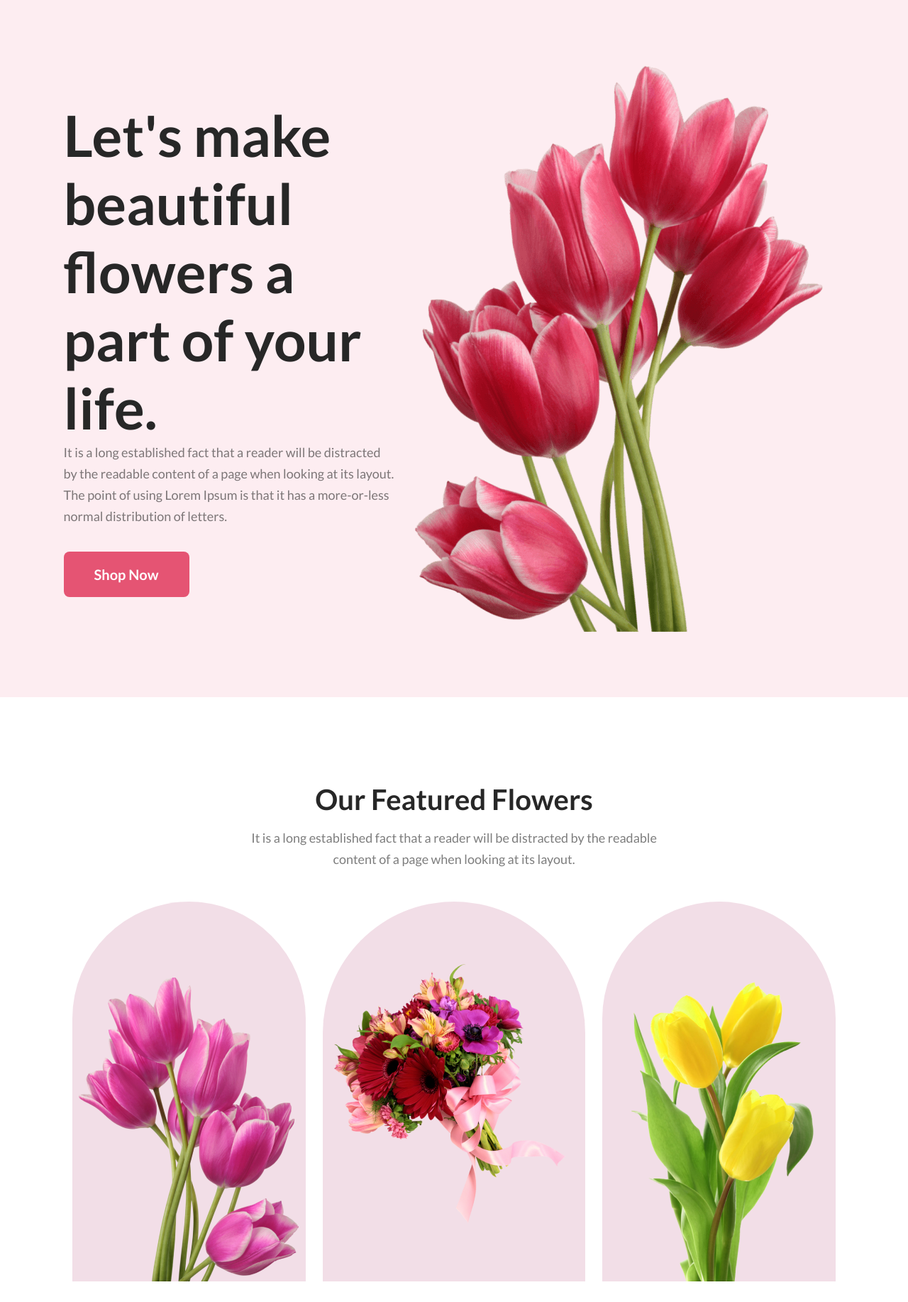
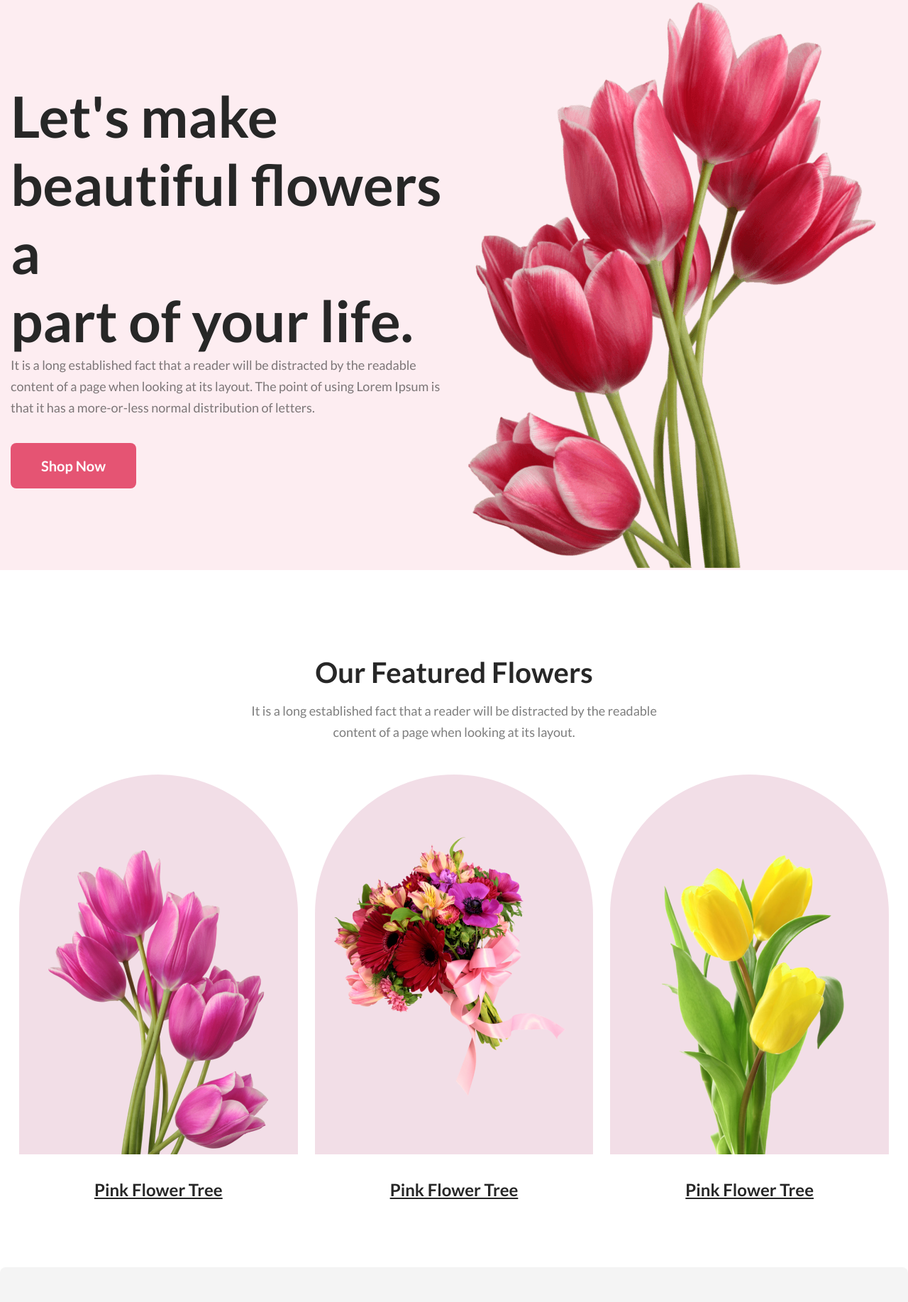
Before and after one commit to Amimu10/flower-shop-website, a plain HTML site: page index.html in a window 1280 px wide. Shown: the top 1834 px of the page at 71% size. Drawn offline with Linux system fonts and the light colour scheme.

Commit message:
add new feature

```diff
--- a/style.css
+++ b/style.css
@@ -94,26 +94,17 @@ p {
 
 /* header starts */
 .banner-container {
-    display: inline-flex;
+    display: flex;
     align-items: center;
-    /* justify-content: space-around; */
     background: rgba(229, 84, 115, 0.10);
-    padding: 7%;
-
+    padding: 0 15px;
+    max-width: 1430px;
+    margin: 0 auto;
 }
 
 .banner-container .btn {
     margin-top: 35px;
 }
-
-.banner-left {
-    /* width: 50%; */
-}
-
-.banner-right {
-    /* width: 50%; */
-}
-
 .banner-img {
     width: 635px;
     height: 800px;
@@ -123,7 +114,9 @@ p {
 
 /* feature starts */
 .feature-container {
-    margin-top: 120px;
+    max-width: 1430px;
+    margin: 120px auto 0;
+    padding: 0 15px;
 }
 
 .feature-head {
@@ -139,7 +132,6 @@ p {
 .flower-tree {
     display: flex;
     justify-content: space-between;
-    padding: 0 7%;
 }
 
 
@@ -175,10 +167,11 @@ p {
     align-items: center;
     border-radius: 8px;
     background: rgba(39, 39, 39, 0.05);
-    width: 1290px;
     height: 320px;
     flex-shrink: 0;
     margin: 0 auto;
+    padding: 0 15px;
+    max-width: 1430px;
 }
 
 
@@ -304,11 +297,6 @@ img.insta-img:last-child {
     margin-top: 120px;
 
 }
-
-.footer-text {
-
-}
-
 .footer-text h6 {
     color: rgba(255, 255, 255, 0.90);
     font-family: Lato;
```
